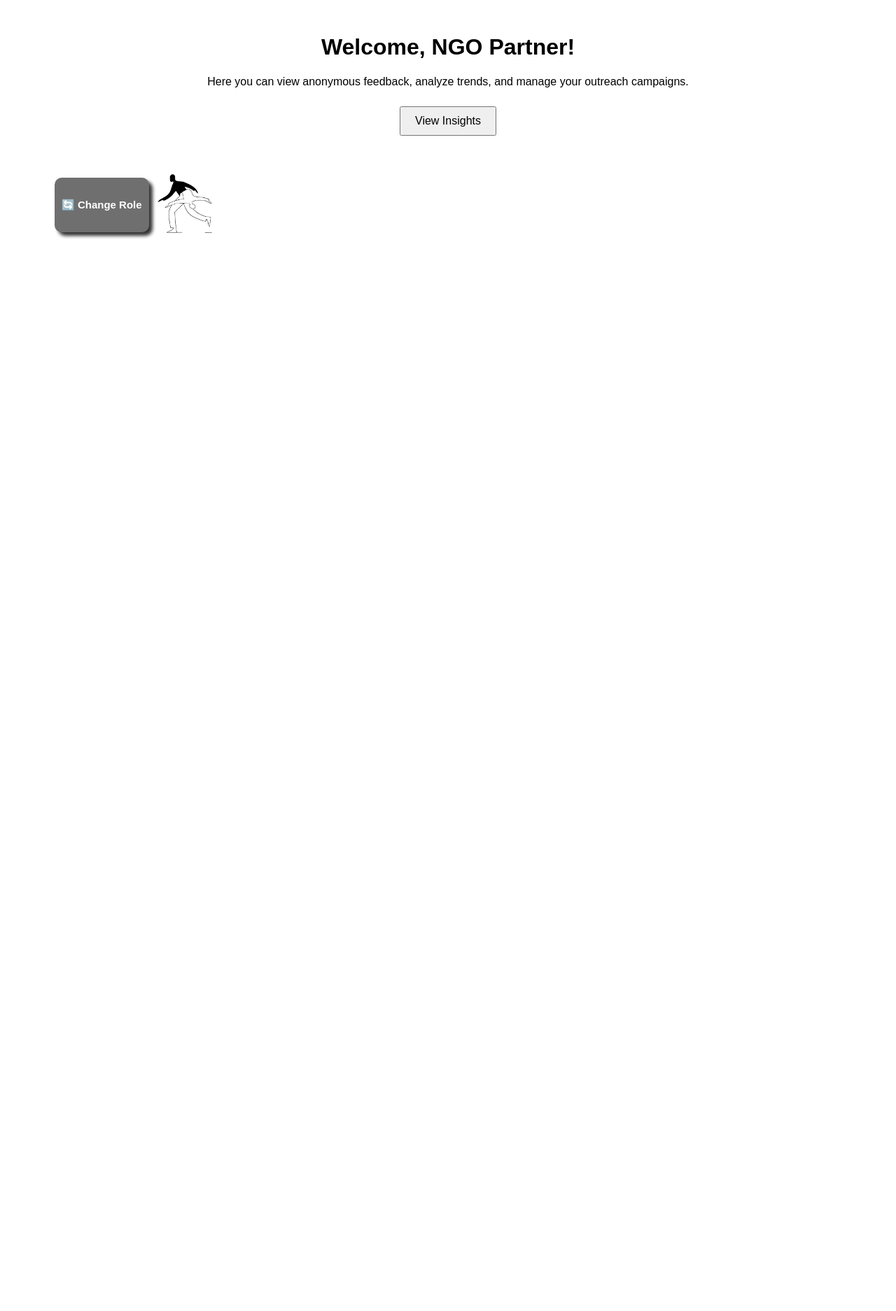
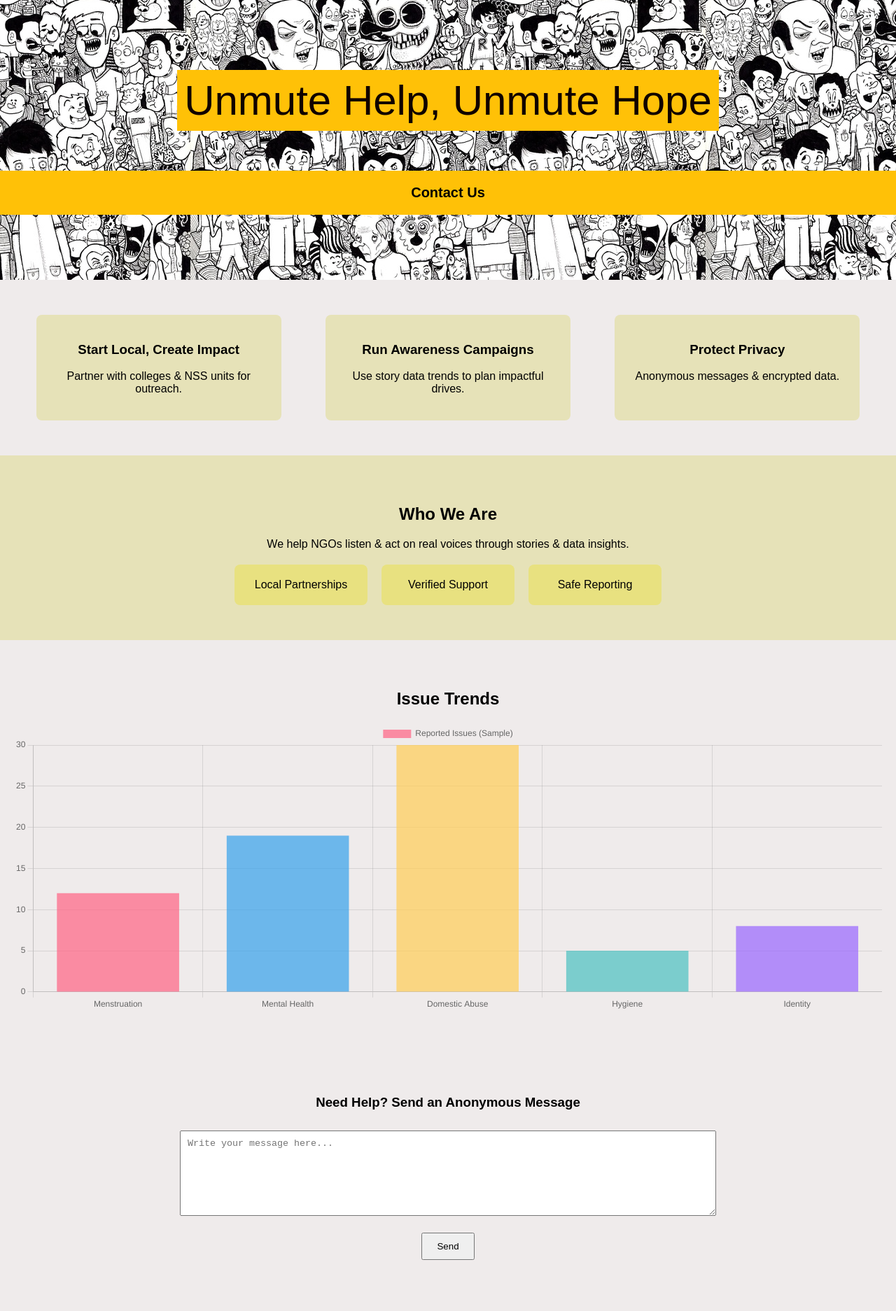
Before and after one commit to Radhika-dodain/Aawaz-Unmute, a plain HTML site: page project-part/htmlfiles/ngo.html in a window 1280 px wide. Shown: the top 1874 px of the page at 70% size. Before the commit the page ends 800 px from the top, so only its background shows below. Drawn offline with nearby package versions, Linux system fonts and the light colour scheme; some packages are replaced by stand-ins of ours; a script that the page names is missing.

Commit message:
2nd commit

```diff
--- a/project-part/htmlfiles/ngo.html
+++ b/project-part/htmlfiles/ngo.html
@@ -8,28 +8,58 @@
 </head>
 <body>
 
-<!DOCTYPE html>
-<html lang="en">
-<head>
-  <meta charset="UTF-8" />
-  <meta name="viewport" content="width=device-width, initial-scale=1.0"/>
-  <title>NGO - Awaaz Unmute</title>
-  <link rel="stylesheet" href="style.css" />
-</head>
-<body>
-  <h1>Welcome, NGO Partner!</h1>
-  <p>Here you can view anonymous feedback, analyze trends, and manage your outreach campaigns.</p>
-
-  <!-- Placeholder for NGO dashboard -->
-  <button>View Insights</button>
+ <section class="hero">
+  <p>
+    <span  style="background-color:rgb(255, 193, 7);
+    font-size: 60px;
+    padding: 10px;
+    ">
+      Unmute Help, Unmute Hope
+    </span>
+  </p>
+    <button>Contact Us
+    </button>
+  </section>
 
 
-
-  <script src="ngo.js"></script>
-</body>
-</html>
+  <section class="info-panels">
+    <div class="panel">
+      <h3>Start Local, Create Impact</h3>
+      <p>Partner with colleges & NSS units for outreach.</p>
+    </div>
+    <div class="panel">
+      <h3>Run Awareness Campaigns</h3>
+      <p>Use story data trends to plan impactful drives.</p>
+    </div>
+    <div class="panel">
+      <h3>Protect Privacy</h3>
+      <p>Anonymous messages & encrypted data.</p>
+    </div>
+  </section>
 
 
+  <section class="who-we-are">
+    <h2>Who We Are</h2>
+    <p>We help NGOs listen & act on real voices through stories & data insights.</p>
+    <div class="cards">
+      <div class="card">Local Partnerships</div>
+      <div class="card">Verified Support</div>
+      <div class="card">Safe Reporting</div>
+    </div>
+  </section>
+
+
+  <section class="graph-section">
+    <h2>Issue Trends</h2>
+    <canvas id="issueChart" width="150" height="50"></canvas>
+  </section>
+
+
+  <section class="help-section">
+    <h3>Need Help? Send an Anonymous Message</h3>
+    <textarea placeholder="Write your message here..."></textarea>
+    <button onclick="alert('Message sent anonymously!')">Send</button>
+  </section>
 
 
 
@@ -39,5 +69,7 @@
   </div>
 
 
+  <script src="https://cdn.jsdelivr.net/npm/chart.js"></script>
+  <script src="../jsfiles/ngo.js"></script>
 </body>
 </html>
--- a/project-part/jsfiles/ngo.js
+++ b/project-part/jsfiles/ngo.js
@@ -0,0 +1,29 @@
+window.addEventListener('DOMContentLoaded', () => {
+    const ctx = document.getElementById('issueChart').getContext('2d');
+
+    const issueChart = new Chart(ctx, {
+        type: 'bar',
+        data: {
+            labels: ['Menstruation', 'Mental Health', 'Domestic Abuse', 'Hygiene', 'Identity'],
+            datasets: [{
+                label: 'Reported Issues (Sample)',
+                data: [12, 19, 30, 5, 8],
+                backgroundColor: [
+                    'rgba(255, 99, 132, 0.7)',
+                    'rgba(54, 162, 235, 0.7)',
+                    'rgba(255, 206, 86, 0.7)',
+                    'rgba(75, 192, 192, 0.7)',
+                    'rgba(153, 102, 255, 0.7)'
+                ]
+            }]
+        },
+        options: {
+            responsive: true,
+            scales: {
+                y: {
+                    beginAtZero: true
+                }
+            }
+        }
+    });
+});
--- a/project-part/styles/listener.css
+++ b/project-part/styles/listener.css
@@ -21,7 +21,7 @@ button {
 
 .audio-card {
   background: rgba(0, 0, 0, 0.173);
-  color: #ffffff;
+  color: #fffefe;
   padding: 20px;
   border-radius: 16px;
   width: 300px;
--- a/project-part/styles/ngo.css
+++ b/project-part/styles/ngo.css
@@ -1,44 +1,96 @@
-  body {
-  font-family: sans-serif;
+body {
+  font-family: Arial, sans-serif;
+  margin: 0;
+  padding: 0;
   text-align: center;
-  padding: 20px;
+  background-color: #efebeb;
 }
 
-button {
-  padding: 10px 20px;
-  margin: 10px;
-  font-size: 16px;
+.hero {
+  background-image: url('../thumbnails/Gajo\ de\ gente\ 3.jpg') ;
+  background-position: center;
+  background-repeat: repeat;
+  height: 50vh;
+  color: rgb(16, 0, 0);
+  display: flex;
+  flex-direction: column;
+  justify-content: center;
+}
+
+
+.hero button {
+  background: #ffc107;
+  border: none;
+  padding: 20px 20px;
+  font-size: 20px;
+  font-weight: bold;
+  margin-top: 50px;
   cursor: pointer;
 }
 
+.info-panels {
+  display: flex;
+  justify-content: space-around;
+  padding: 50px 20px;
+}
 
+.panel {
+  background: #e6e2b8;
+  padding: 20px;
+  border-radius: 8px;
+  width: 25%;
+  box-shadow: 1px 1px 1px 0.8;
+}
 
+.panel:hover{
+  transform: scale(1.02);
+    transition: transform 0.2s ease;
+}
 
+.who-we-are {
+  background: #e6e2b8;
+  padding: 50px 20px;
+}
 
+.cards {
+  display: flex;
+  justify-content: center;
+  gap: 20px;
+  margin-top: 20px;
+}
 
+.card {
+  background: #e8e180;
+  padding: 20px;
+  border-radius: 8px;
+  width: 150px;
+}
 
+.card:hover{
+   transform: scale(1.02);
+    transition: transform 0.2s ease;
+}
 
+.graph-section {
+  padding: 50px 20px;
+}
 
+.help-section {
+  padding: 50px 20px;
+}
 
+textarea {
+  width: 60%;
+  height: 100px;
+  margin-top: 10px;
+  padding: 10px;
+}
 
-
-
-
-
-
-
-
-
-
-
-
-
-
-
-
-
-
-
+.help-section button {
+  display: block;
+  margin: 20px auto;
+  padding: 10px 20px;
+}
 
 
 
@@ -64,6 +116,8 @@ button {
      .change-role-btn:hover{
       background-color: black;
      }
+
+
     .foot img{
       height: 100px;
       align-self: flex-end;
```
Also changed, not shown: project-part/htmlfiles/educator.html (+44 -40 lines), project-part/index.html (+3 -6 lines), project-part/jsfiles/educator.js (+15 -2 lines), project-part/styles/educator.css (+29 -6 lines), project-part/thumbnails/0eaca38b2fcfffc5c75a391be1477ccc - Edited.png (deleted), project-part/thumbnails/Gajo de gente 3.jpg (added), project-part/thumbnails/Vanessa Morales _ _ A bunch of kids, think of it as a school photo (I thought of it because I found one of my own childhood) I want to do a picture book in… _ Instagram.jpg (added).
